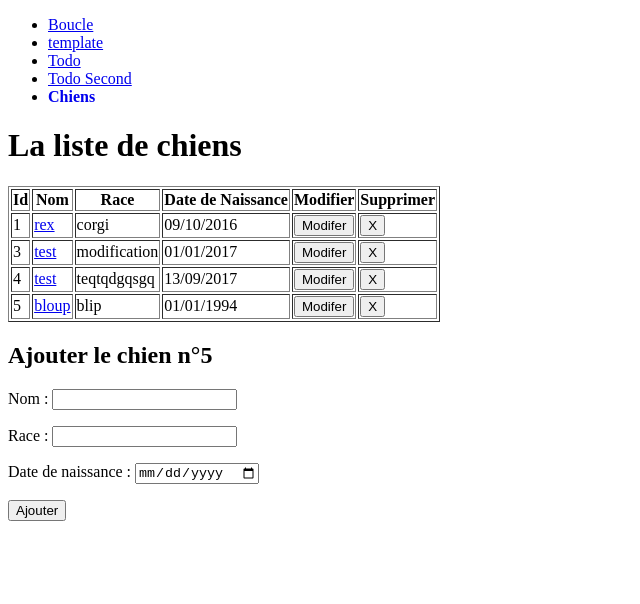
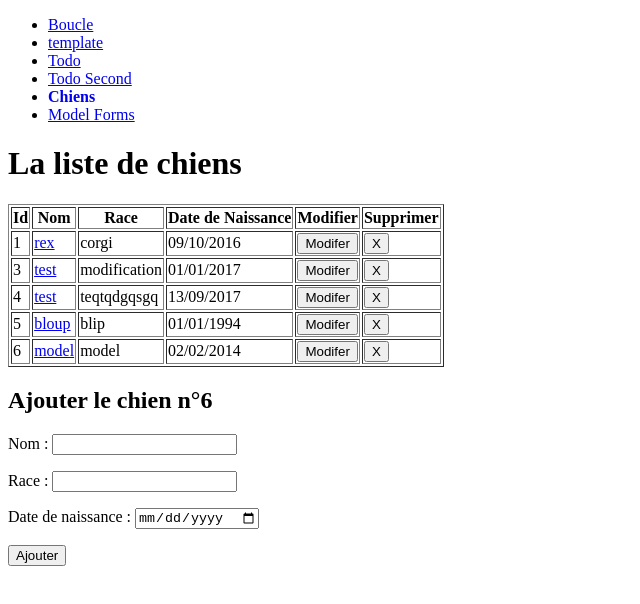
Before and after one commit to simplon-lyon/promo3-ng-learning, an Angular app: page /chiens in a window 1280 px wide. Shown: the top 604 px of the page, without its empty margins (0-640 px from the left). Built offline with nearby package versions, Linux system fonts and the light colour scheme; data requests are answered from the project's data file.

Commit message:
added model driven form example and used it in ajout-chien

```diff
--- a/db.json
+++ b/db.json
@@ -52,6 +52,12 @@
       "race": "blip",
       "dateNaissance": "1994-01-01",
       "id": 5
+    },
+    {
+      "nom": "model",
+      "race": "model",
+      "dateNaissance": "2014-02-02",
+      "id": 6
     }
   ]
 }
--- a/src/app/app.component.html
+++ b/src/app/app.component.html
@@ -5,6 +5,7 @@
         <li><a routerLink="/todo" routerLinkActive="active">Todo</a></li>
         <li><a routerLink="/todo-second" routerLinkActive="active">Todo Second</a></li>
         <li><a routerLink="/chiens" routerLinkActive="active">Chiens</a></li>
+        <li><a routerLink="/model" routerLinkActive="active">Model Forms</a></li>
     </ul>
 </nav>
 
--- a/src/app/app.routes.ts
+++ b/src/app/app.routes.ts
@@ -6,6 +6,7 @@ import { TodoSecondComponent } from "./todo-second/todo-second.component";
 import { ListeChienComponent } from "./liste-chien/liste-chien.component";
 import { PageNotFoundComponent } from "./page-not-found/page-not-found.component";
 import { FicheChienComponent } from "./fiche-chien/fiche-chien.component";
+import { ModelFormsComponent } from "./model-forms/model-forms.component";
 
 
 /*
@@ -22,6 +23,7 @@ export const appRoutes:Routes = [
     {path: 'todo-second', component: TodoSecondComponent},
     {path: 'chiens', component: ListeChienComponent},
     {path: 'chien/:id', component: FicheChienComponent},
+    {path: 'model', component: ModelFormsComponent},
     //On peut faire des redirections sur certaines routes
     {path: '', pathMatch:'full' , redirectTo: '/chiens'},
     //Cette route est la wildcare, elle match toutes les
--- a/src/app/fiche-chien/fiche-chien.component.ts
+++ b/src/app/fiche-chien/fiche-chien.component.ts
@@ -2,6 +2,9 @@ import { Component, OnInit } from '@angular/core';
 import { Chien } from '../shared/chien';
 import { ActivatedRoute } from '@angular/router';
 import { ChienService } from '../shared/chien/chien.service';
+
+import 'rxjs/add/operator/mergeMap';
+import 'rxjs/add/operator/filter';
 
 @Component({
   selector: 'app-fiche-chien',
@@ -21,18 +24,13 @@ export class FicheChienComponent implements OnInit {
     //On peut récupérer les paramètres de l'url sous
     //forme d'un Observable depuis le ActivatedRoute
     this.route.params
-    .subscribe((params) => {
-      //Si le params est de type number on fait l'appel
-      // au service
-      if(parseInt(params.id) !== NaN) {
-        this.chienService.getById(params.id)
-        .then((chien) => this.chien = chien)
-        //Si le service renvoie une erreur
-        .catch(() => this.chien = null);
-      }else {
-        this.chien = null
-      }
-    });
+    //On utilise l'operator filter pour que l'observable params n'émette que lorsque l'id est un nombre au dessus de 0
+    .filter(params => parseInt(params.id) > 0)
+    //On utilise l'operator mergeMap pour faire que lorsque l'observable params emet, on utilise sa valeur pour déclencher un autre observable (le getById du chienService) qui prendra la place du params observable
+    .mergeMap((params) =>
+              this.chienService.getById(params.id))
+    //On subscribe sur l'observable du getById
+    .subscribe((chien) => this.chien = chien);
 
 
   }
--- a/src/app/liste-chien/ajout-chien/ajout-chien.component.html
+++ b/src/app/liste-chien/ajout-chien/ajout-chien.component.html
@@ -1,20 +1,22 @@
 
 
 <section>
+  <form [formGroup]="formulaire">
     <h2>Ajouter le chien n°{{numeroChien}}</h2>
     <p>
       <label>Nom : </label>
-      <input type="text" [(ngModel)]="nouveauChien.nom" />
+      <input type="text" formControlName="nom" />
     </p>
     <p>
         <label>Race : </label>
-      <input type="text" [(ngModel)]="nouveauChien.race" />
+      <input type="text" formControlName="race" />
     </p>
     <p>
         <label>Date de naissance : </label>
-      <input type="date" [(ngModel)]="nouveauChien.dateNaissance" />
+      <input type="date" formControlName="dateNaissance" />
     </p>
     <p>
       <button (click)="ajouter()">Ajouter</button>
     </p>
+  </form>
   </section>
--- a/src/app/liste-chien/ajout-chien/ajout-chien.component.ts
+++ b/src/app/liste-chien/ajout-chien/ajout-chien.component.ts
@@ -1,5 +1,6 @@
 import { Component, OnInit, Input, Output, EventEmitter } from '@angular/core';
 import { Chien } from '../../shared/chien';
+import { FormBuilder, FormGroup } from '@angular/forms';
 
 @Component({
   selector: 'app-ajout-chien',
@@ -28,8 +29,9 @@ export class AjoutChienComponent implements OnInit {
    */
   @Output("onAdd")
   eventAjout:EventEmitter<Chien> = new EventEmitter();
+  formulaire:FormGroup;
 
-  constructor() {
+  constructor(private fb:FormBuilder) {
     this.nouveauChien = {
       nom:'',
       race: '',
@@ -38,6 +40,11 @@ export class AjoutChienComponent implements OnInit {
   }
 
   ngOnInit() {
+    this.formulaire = this.fb.group({
+      nom:'',
+      race:'',
+      dateNaissance:null
+    });
   }
 
   ajouter() {
@@ -47,7 +54,7 @@ export class AjoutChienComponent implements OnInit {
     avec le chien en paramètre, et celui ci pourra
     être récupéré par le parent, quel qu'il soit
     */
-    this.eventAjout.emit(this.nouveauChien);
+    this.eventAjout.emit(this.formulaire.value);
   }
 
 }
--- a/src/app/liste-chien/liste-chien.component.ts
+++ b/src/app/liste-chien/liste-chien.component.ts
@@ -15,21 +15,21 @@ export class ListeChienComponent implements OnInit {
 
   ngOnInit() {
     this.chienService.getAll()
-    .then((chiens) => this.listeChien = chiens);
+    .subscribe((chiens) => this.listeChien = chiens);
   }
 
   ajouter(chien:Chien) {
     this.chienService.add(chien)
-    .then((chien) => this.listeChien.push(chien));
+    .subscribe((chien) => this.listeChien.push(chien));
   }
 
   supprimer(id:number) {
     this.chienService.delete(id)
-    .then(() => this.ngOnInit());
+    .subscribe(() => this.ngOnInit());
   }
 
   modifier(chien:Chien) {
     this.chienService.update(chien.id,chien)
-    .then(() => console.log(chien));
+    .subscribe(() => console.log(chien));
   }
 }
--- /dev/null
+++ b/src/app/model-forms/model-forms.component.html
@@ -0,0 +1,24 @@
+<form (submit)="submit()" [formGroup]="formulaire">
+  <p>
+    <label>Nom : </label>
+    <input type="text" formControlName="nom">
+  </p>
+  <p>
+    <label>Prénom : </label>
+    <input type="text" formControlName="prenom">
+  </p>
+  <p>
+    <label>Âge : </label>
+    <input type="number" formControlName="age">
+  </p>
+
+  <button>Go !</button>
+</form>
+
+
+
+<ul *ngIf="formulaire.invalid">
+  <li *ngFor="let control of formulaire.controls">
+    control.value
+  </li>
+</ul>
--- /dev/null
+++ b/src/app/model-forms/model-forms.component.ts
@@ -0,0 +1,31 @@
+import { Component, OnInit } from '@angular/core';
+import { Validators, FormGroup, FormBuilder } from '@angular/forms';
+
+@Component({
+  selector: 'app-model-forms',
+  templateUrl: './model-forms.component.html',
+  styleUrls: ['./model-forms.component.css']
+})
+export class ModelFormsComponent implements OnInit {
+
+  formulaire:FormGroup;
+
+  constructor(private fb:FormBuilder) {
+  }
+
+  ngOnInit() {
+    this.formulaire = this.fb.group({
+      nom: ['', [Validators.required, Validators.minLength(2)]],
+      prenom: ['', [Validators.required, Validators.minLength(2)]],
+      age: ['', [Validators.required]]
+    });
+  }
+
+  submit() {
+
+    if(this.formulaire.valid) {
+      console.log(this.formulaire.value);
+    }
+  }
+
+}
--- a/src/app/shared/generic/generic.service.ts
+++ b/src/app/shared/generic/generic.service.ts
@@ -1,5 +1,6 @@
 import { Injectable } from '@angular/core';
 import { HttpClient } from '@angular/common/http';
+import { Observable } from 'rxjs/Observable';
 
 /*
 
@@ -9,25 +10,25 @@ export abstract class GenericService<T> {
   protected urlAPI:string = '';
   constructor(protected http:HttpClient) { }
 
-  getAll():Promise<T[]> {
-    return this.http.get<T[]>(this.urlAPI).toPromise();
+  getAll():Observable<T[]> {
+    return this.http.get<T[]>(this.urlAPI);
   }
 
-  getById(id:number):Promise<T> {
-    return this.http.get<T>(this.urlAPI+'/'+id).toPromise();
+  getById(id:number):Observable<T> {
+    return this.http.get<T>(this.urlAPI+'/'+id);
   }
 
-  add(entitiy:T):Promise<T> {
-    return this.http.post<T>(this.urlAPI, entitiy).toPromise();
+  add(entitiy:T):Observable<T> {
+    return this.http.post<T>(this.urlAPI, entitiy);
   }
 
-  delete(id:number):Promise<void> {
-    return this.http.delete<void>(this.urlAPI+'/'+id).toPromise();
+  delete(id:number):Observable<void> {
+    return this.http.delete<void>(this.urlAPI+'/'+id);
   }
 
-  update(id:number, entity:T):Promise<T> {
+  update(id:number, entity:T):Observable<T> {
     return this.http.patch<T>(this.urlAPI+'/'+id,
-     entity).toPromise();
+     entity);
   }
 
 
```
Also changed, not shown: src/app/app.module.ts (+5 -2 lines), src/app/model-forms/model-forms.component.css (added), 1 other file (tests, documents, lock files or other folders).
